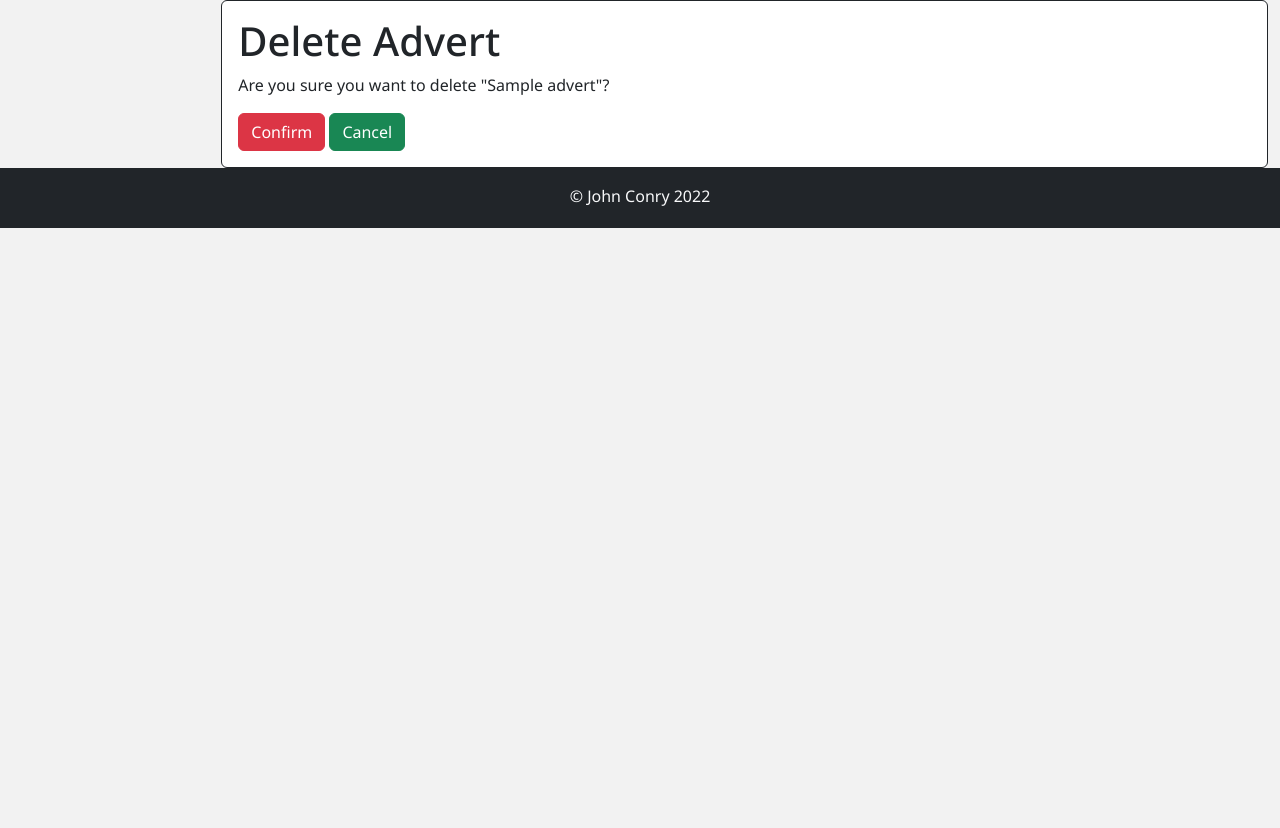
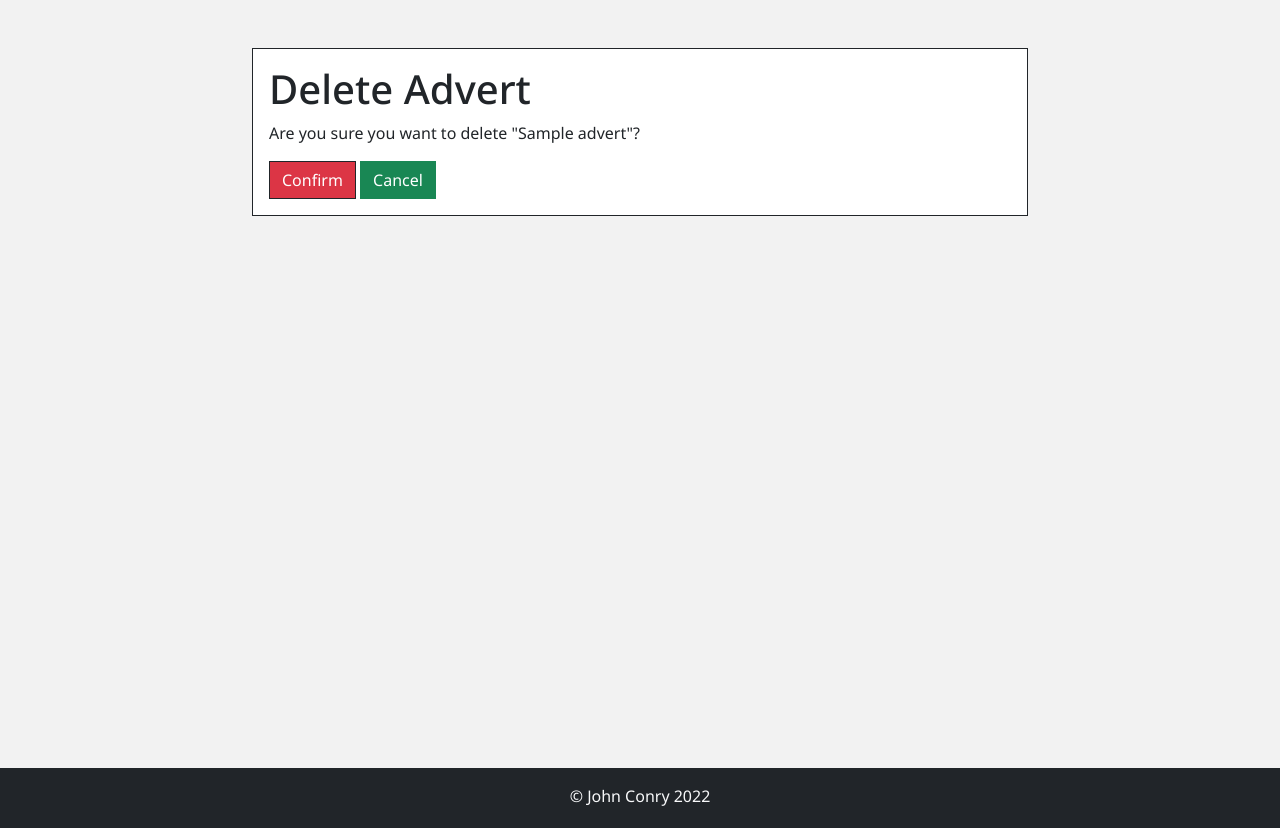
Before and after one commit to Code-Institute-Submissions/Johnathonanon-project-4_JulyResub, a Django app: a page that uses templates/delete_advert.html in a window 1280 px wide. Shown: the part 74-902 px from the top of the page. Before the commit the page ends 302 px from the top, so only its background shows below. Run offline with Django 3.2, Linux system fonts and the light colour scheme; a user stored in the database is signed in; tables that the repository leaves empty hold one stand-in row (values such as "Sample post"); some libraries are stand-ins or nearby versions.

Commit message:
resubmission - tidy up button and card styles

```diff
--- a/templates/account/logout.html
+++ b/templates/account/logout.html
@@ -6,7 +6,7 @@
 
 {% block content %}
 <div class="container-fluid auth-container">
-  <div class="card signin-card offset-md-2">
+  <div class="card mx-auto my-5 rounded-0">
     <div class="card-body">
       <h1>{% trans "Sign Out" %}</h1>
 
--- a/templates/delete_advert.html
+++ b/templates/delete_advert.html
@@ -2,14 +2,14 @@
 
 {% block content %}
 
-<div class="container-fluid">
-  <div class="card signin-card offset-md-2">
+<div class="container-fluid auth-container">
+  <div class="card mx-auto my-5 rounded-0">
     <div class="card-body">
       <h1>Delete Advert </h1>
       <form method="post">{% csrf_token %}
 	    <p>Are you sure you want to delete "{{ advert.title }}"?</p>
-      <input type="submit" class="btn btn-danger" value="Confirm">
-      <a href="/" class="btn btn-success">Cancel</a>
+      <input type="submit" class="btn btn-danger rounded-0" value="Confirm">
+      <a href="/" class="btn btn-success rounded-0">Cancel</a>
       </form>
     </div>
   </div>
--- a/templates/index.html
+++ b/templates/index.html
@@ -23,7 +23,7 @@
         {% for advert in advert_list %}
         <div class="col-md-4 col-lg-3 mb-3 d-flex align-items-stretch">
             <div class="card rounded-0">
-                <div class="card-header text-center">
+                <div class="card-header text-center rounded-0">
                     <h5 class="my-auto">{{ advert.title }}</h5>
                 </div>
                 {% if advert.featured_image %}
--- a/templates/my_adverts.html
+++ b/templates/my_adverts.html
@@ -42,8 +42,8 @@
                                 <p class="card-text">{{ advert.description|truncatechars:100 }}</p>
                                 <p class="lead mb-0 text-left fw-bold">€{{ advert.price }}</p>
                                 <p>{{ advert.created_on }}</p>
-                                <a href="{% url 'edit_advert' advert.slug %}" class="btn btn-success">Edit Advert</a>
-                                <a href="{% url 'delete_advert' advert.slug %}" class="btn btn-danger">Delete Advert</a>
+                                <a href="{% url 'edit_advert' advert.slug %}" class="btn btn-success rounded-0">Edit Advert</a>
+                                <a href="{% url 'delete_advert' advert.slug %}" class="btn btn-danger rounded-0">Delete Advert</a>
                             </div>
                         </div>
                     </div>
```
